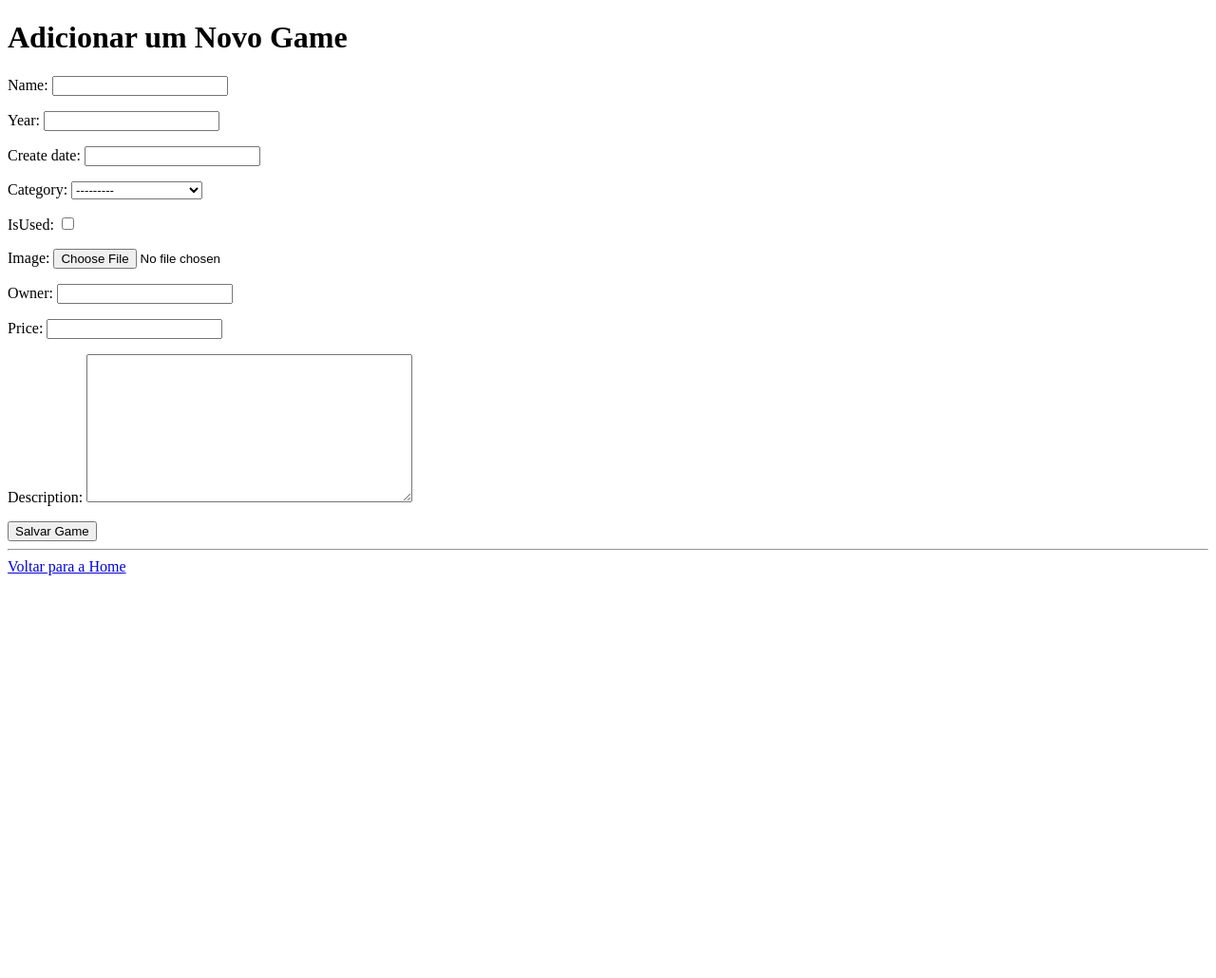
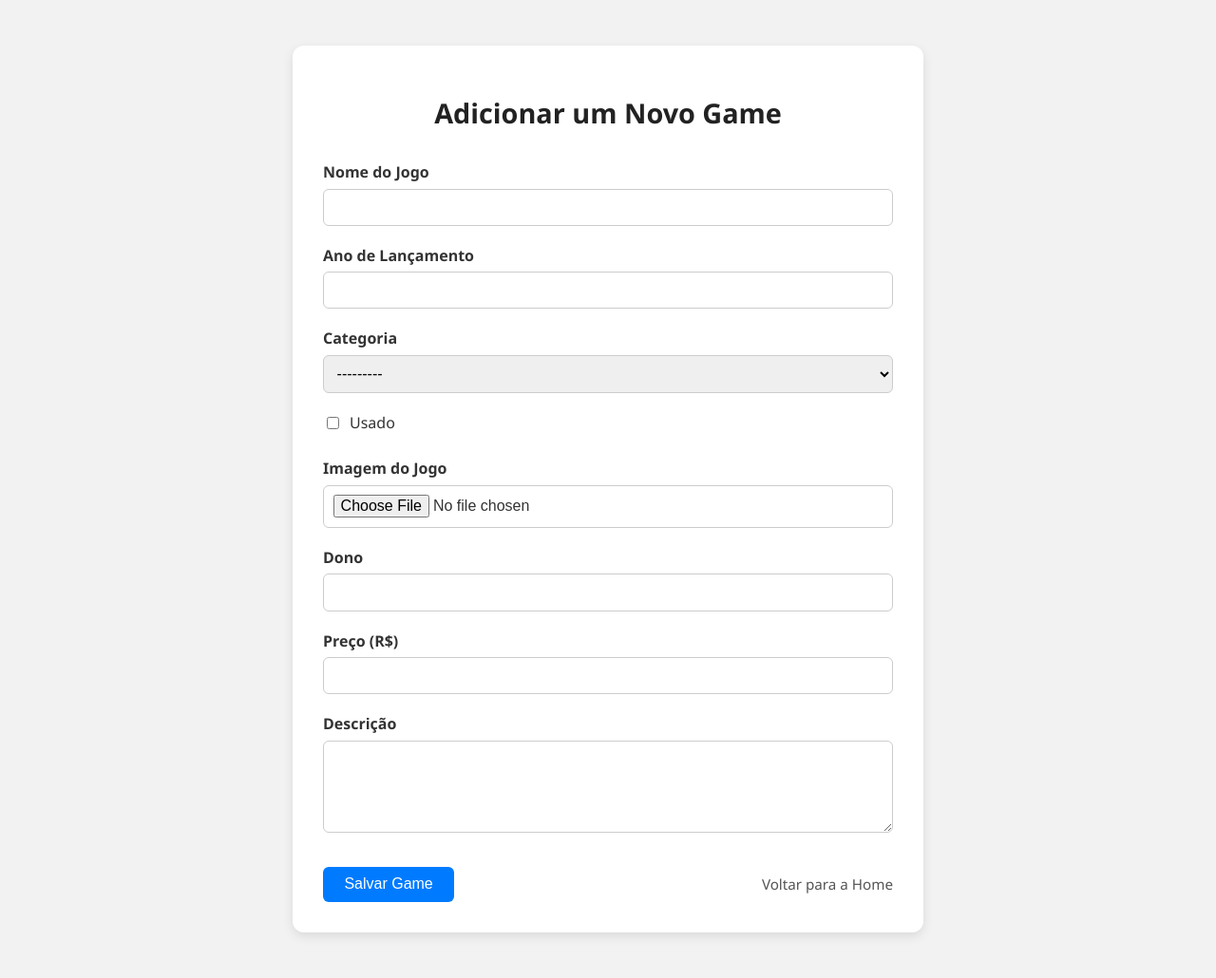
Before and after one commit to Arthutstuts96/DevWeb-Reborn-Games, a Django app: page /game/criar/ in a window 1280 px wide. Shown: the whole page at 95% size. Before the commit the page ends 606 px from the top, so only its background shows below. Run offline with Django 5.2, Linux system fonts and the light colour scheme.

Commit message:
Estilizando o resto do que tange ao Game, e adicionando o caminho para exibir as imagens

```diff
--- a/game/models.py
+++ b/game/models.py
@@ -4,7 +4,7 @@
 class Game(models.Model):
     name = models.CharField(max_length=150, null=False)
     year = models.IntegerField()
-    create_date = models.DateTimeField()
+    create_date = models.DateTimeField(auto_now_add=True)
     category = models.SmallIntegerField(choices=GAME_CATEGORIES)
     isUsed = models.BooleanField()
     image = models.ImageField(blank=True, upload_to='game/images')
--- a/game/urls.py
+++ b/game/urls.py
@@ -6,4 +6,6 @@
     path('criar/', CreateGame.as_view(), name="create-game"),
     path('editar/<int:pk>/', EditGame.as_view(), name="edit-game"),
     path('deletar/<int:pk>/', DeleteGame.as_view(), name="delete-game"),
+    path('<int:pk>/', GameDetailView.as_view(), name='game-detail'),
+    path('images/<str:filename>/', GameImageGetter.as_view(), name="game-image"),
 ]
--- a/game/views.py
+++ b/game/views.py
@@ -1,7 +1,8 @@
-from django.shortcuts import render
+from django.http import FileResponse, Http404
+from django.core.exceptions import ObjectDoesNotExist
 from django.urls import reverse_lazy
 from django.views import View
-from django.views.generic import ListView, CreateView, UpdateView, DeleteView
+from django.views.generic import ListView, CreateView, UpdateView, DeleteView, DetailView
 
 from game.forms import FormGame
 from game.models import Game
@@ -27,3 +28,19 @@
     model = Game
     template_name = 'game/delete_game.html'
     success_url = reverse_lazy('home')
+
+class GameDetailView(DetailView):
+    model = Game
+    template_name = 'game/game-view.html'
+    context_object_name = 'game'
+
+
+class GameImageGetter(View):
+    def get(self, request, filename):
+        try:
+            game = Game.objects.get(image='game/images/{}'.format(filename))
+            return FileResponse(game.image)
+        except ObjectDoesNotExist:
+            raise Http404('Foto não encontrada ou não autorizado')
+        except Exception as e:
+            raise e
--- /dev/null
+++ b/project/static/css/game-form-styles.css
@@ -0,0 +1,107 @@
+body {
+    margin: 0;
+    font-family: 'Segoe UI', sans-serif;
+    background-color: #f2f2f2;
+    color: #333;
+}
+
+.form__container {
+    max-width: 600px;
+    margin: 3rem auto;
+    padding: 2rem;
+    background-color: #fff;
+    border-radius: 12px;
+    box-shadow: 0 4px 12px rgba(0, 0, 0, 0.1);
+}
+
+.form__title {
+    text-align: center;
+    margin-bottom: 2rem;
+    font-size: 1.8rem;
+    color: #222;
+}
+
+.form__body {
+    display: flex;
+    flex-direction: column;
+    gap: 1.25rem;
+}
+
+.form__group {
+    display: flex;
+    flex-direction: column;
+}
+
+.form__group label {
+    margin-bottom: 0.4rem;
+    font-weight: 600;
+}
+
+.form__group input,
+.form__group select,
+.form__group textarea {
+    padding: 0.6rem;
+    border: 1px solid #ccc;
+    border-radius: 6px;
+    font-size: 1rem;
+}
+
+.form__group input:focus,
+.form__group select:focus,
+.form__group textarea:focus {
+    border-color: #007bff;
+    outline: none;
+}
+
+.form__checkbox label {
+    display: flex;
+    align-items: center;
+    gap: 0.5rem;
+    font-weight: 500;
+}
+
+.form__actions {
+    display: flex;
+    justify-content: space-between;
+    align-items: center;
+    margin-top: 1rem;
+}
+
+.form__submit {
+    background-color: #007bff;
+    color: #fff;
+    padding: 0.6rem 1.4rem;
+    border: none;
+    border-radius: 6px;
+    font-size: 1rem;
+    cursor: pointer;
+}
+
+.form__submit:hover {
+    background-color: #0056b3;
+}
+
+.form__back {
+    color: #555;
+    text-decoration: none;
+    font-size: 0.95rem;
+}
+
+.form__back:hover {
+    text-decoration: underline;
+}
+
+/* Responsividade */
+@media (max-width: 600px) {
+    .form__actions {
+        flex-direction: column;
+        gap: 1rem;
+        align-items: stretch;
+    }
+
+    .form__submit,
+    .form__back {
+        width: 100%;
+        text-align: center;
+    }
+}
--- a/project/static/css/global.css
+++ b/project/static/css/global.css
@@ -21,6 +21,7 @@
 	font-size: 100%;
 	font: inherit;
 	vertical-align: baseline;
+	text-decoration: none;
     font-family: Arial, Helvetica, sans-serif;
 }
 /* HTML5 display-role reset for older browsers */
--- a/project/static/js/home-scripts.js
+++ b/project/static/js/home-scripts.js
@@ -11,4 +11,4 @@
         left: carousel.clientWidth * index,
         behavior: 'smooth'
     });
-}, 3500); // muda a cada 4 segundos
+}, 3500);
--- a/templates/game/create_game.html
+++ b/templates/game/create_game.html
@@ -5,17 +5,67 @@
 <head>
     <meta charset="UTF-8">
     <title>Criar Novo Game</title>
+    <link rel="stylesheet" href="{% static 'css/game-form-styles.css' %}">
 </head>
 
 <body>
-    <h1>Adicionar um Novo Game</h1>
+    <div class="form__container">
+        <h1 class="form__title">Adicionar um Novo Game</h1>
 
-    <form action="/game/criar/" method="POST" enctype="multipart/form-data">
-        {% csrf_token %} {{ form.as_p }} <button type="submit">Salvar Game</button>
-    </form>
+        <form action="/game/criar/" method="POST" enctype="multipart/form-data" class="form__body">
+            {% csrf_token %}
 
-    <hr>
-    <a href="{% url 'home' %}">Voltar para a Home</a>
+            <div class="form__group">
+                <label for="id_name">Nome do Jogo</label>
+                <input type="text" name="name" id="id_name" required>
+            </div>
+
+            <div class="form__group">
+                <label for="id_year">Ano de Lançamento</label>
+                <input type="number" name="year" id="id_year" required>
+            </div>
+
+            <div class="form__group">
+                <label for="id_category">Categoria</label>
+                <select name="category" id="id_category" required>
+                    {% for key, value in form.category.field.choices %}
+                    <option value="{{ key }}">{{ value }}</option>
+                    {% endfor %}
+                </select>
+            </div>
+
+            <div class="form__group form__checkbox">
+                <label>
+                    <input type="checkbox" name="isUsed" id="id_isUsed"> Usado
+                </label>
+            </div>
+
+            <div class="form__group">
+                <label for="id_image">Imagem do Jogo</label>
+                <input type="file" name="image" id="id_image" accept="image/*">
+            </div>
+
+            <div class="form__group">
+                <label for="id_owner">Dono</label>
+                <input type="text" name="owner" id="id_owner" required>
+            </div>
+
+            <div class="form__group">
+                <label for="id_price">Preço (R$)</label>
+                <input type="number" step="0.01" name="price" id="id_price" required>
+            </div>
+
+            <div class="form__group">
+                <label for="id_description">Descrição</label>
+                <textarea name="description" id="id_description" rows="4" maxlength="1000" required></textarea>
+            </div>
+
+            <div class="form__actions">
+                <button type="submit" class="form__submit">Salvar Game</button>
+                <a href="{% url 'home' %}" class="form__back">Voltar para a Home</a>
+            </div>
+        </form>
+    </div>
 </body>
 
 </html>
--- a/templates/partials/_footer.html
+++ b/templates/partials/_footer.html
@@ -2,3 +2,4 @@
 <footer class="footer">
     <h3>© Desenvolvido por Arthur Lima Duarte, projeto fictício sem fins comerciais</h3>
 </footer>
+<script src="{% static 'js/home-scripts.js' %}"></script>
```
Also changed, not shown: game/tests.py (+43 -0 lines), project/static/css/game-view-styles.css (added, +131 -0 lines), project/static/css/home-styles.css (+18 -1 lines), templates/game/edit_game.html (+57 -7 lines), templates/game/game-view.html (added, +54 -0 lines), templates/game/home.html (+5 -23 lines), templates/partials/_header.html (added, +18 -0 lines), project/static/images/user-icon.png (added), 1 other file.
